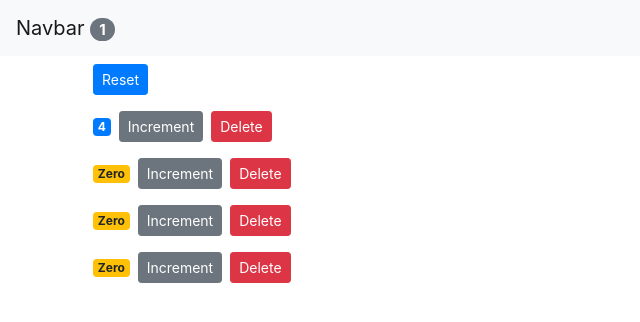
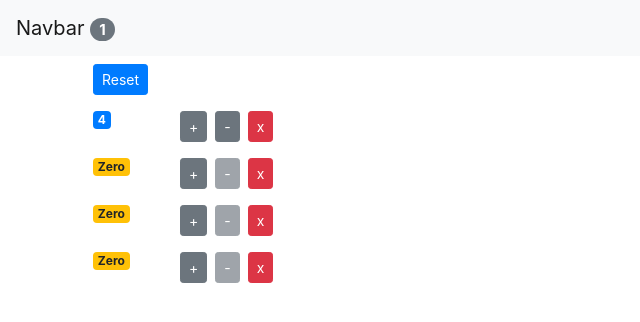
Before and after one commit to yinkagold/React, a React (Create React App) app in the folder couter-app/: page / in a window 1280 px wide. Shown: the top 322 px of the page, without its empty margins (0-640 px from the left). Built offline with nearby package versions, Linux system fonts and the light colour scheme.

Commit message:
Implementing a decrement button

```diff
--- a/couter-app/src/components/counter.jsx
+++ b/couter-app/src/components/counter.jsx
@@ -1,36 +1,34 @@
 import React, { Component } from "react";
 
 class Counter extends Component {
-  componentDidUpdate(prevProps, prevState) {
-    console.log("prevProps", prevProps);
-    console.log("prevState", prevState);
-    if (prevProps.counter.value !== this.props.counter.value) {
-      //Ajax call and get new data from the server
-    }
-  }
-
-  componentWillUnmount() {
-    console.log("Counter Unmount");
-  }
   // Here we remove the state property and use the props to display data and notify changes
   render() {
-    console.log("Counter-Render");
     return (
-      <div>
-        {this.props.children}
+      <div className="row">
+        <div className="col-1">
           <span className={this.getBadgeClasses()}>{this.formatCount()}</span>
+        </div>
+        <div className="col">
           <button
             onClick={() => this.props.onIncrement(this.props.counter)}
             className="btn btn-secondary btn-sm"
           >
-          Increment
+            +
+          </button>
+          <button
+            onClick={() => this.props.onDecrement(this.props.counter)}
+            className="btn btn-secondary btn-sm m-2"
+            disabled={this.props.counter.value === 0 ? "disabled" : ""}
+          >
+            -
           </button>
           <button
             onClick={() => this.props.onDelete(this.props.counter.id)}
-          className="btn btn-danger btn-sm m-2"
+            className="btn btn-danger btn-sm"
           >
-          Delete
+            x
           </button>
+        </div>
       </div>
     );
   }
```
Lines whose indentation alone changed are shown as unchanged.
